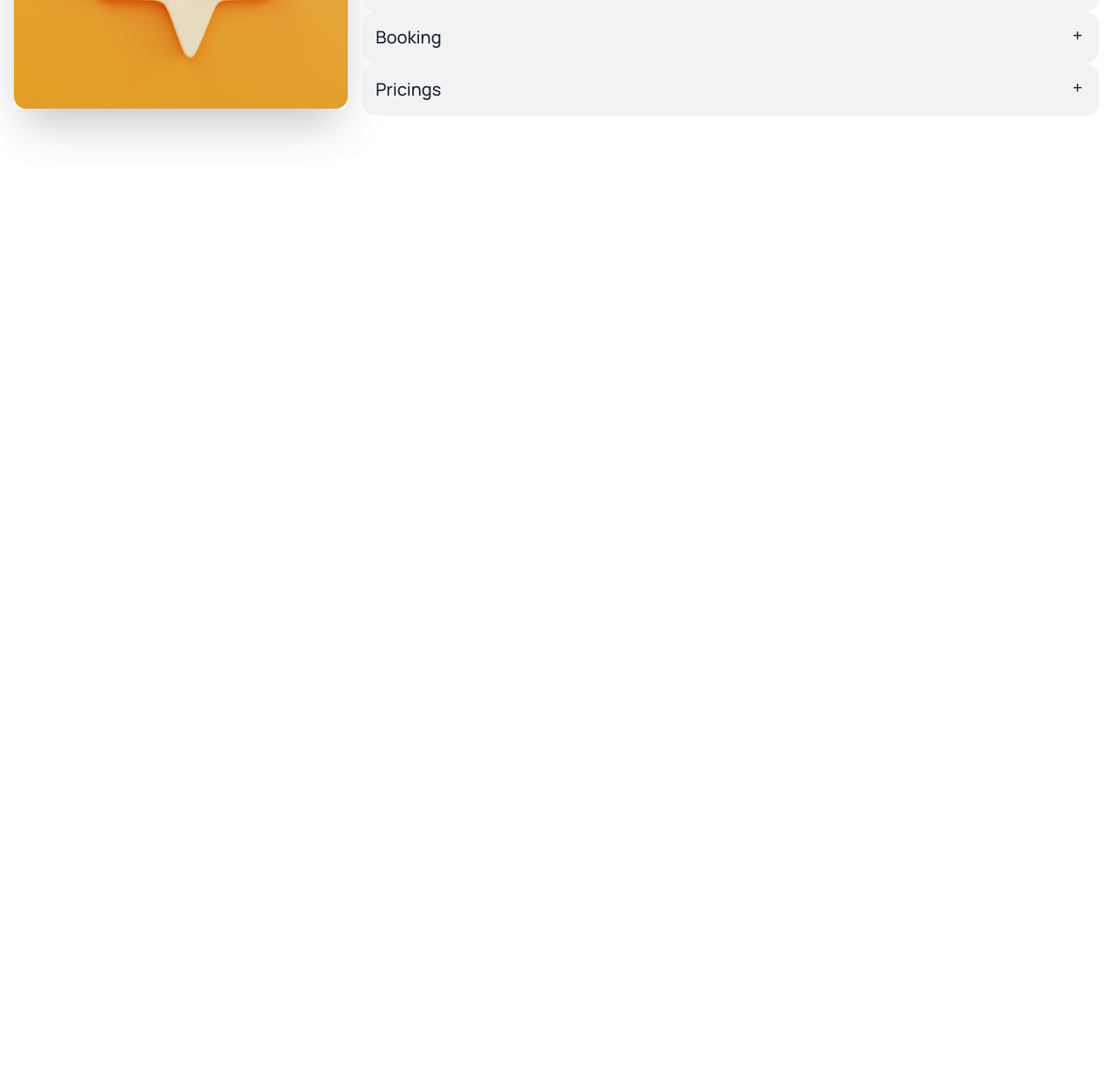
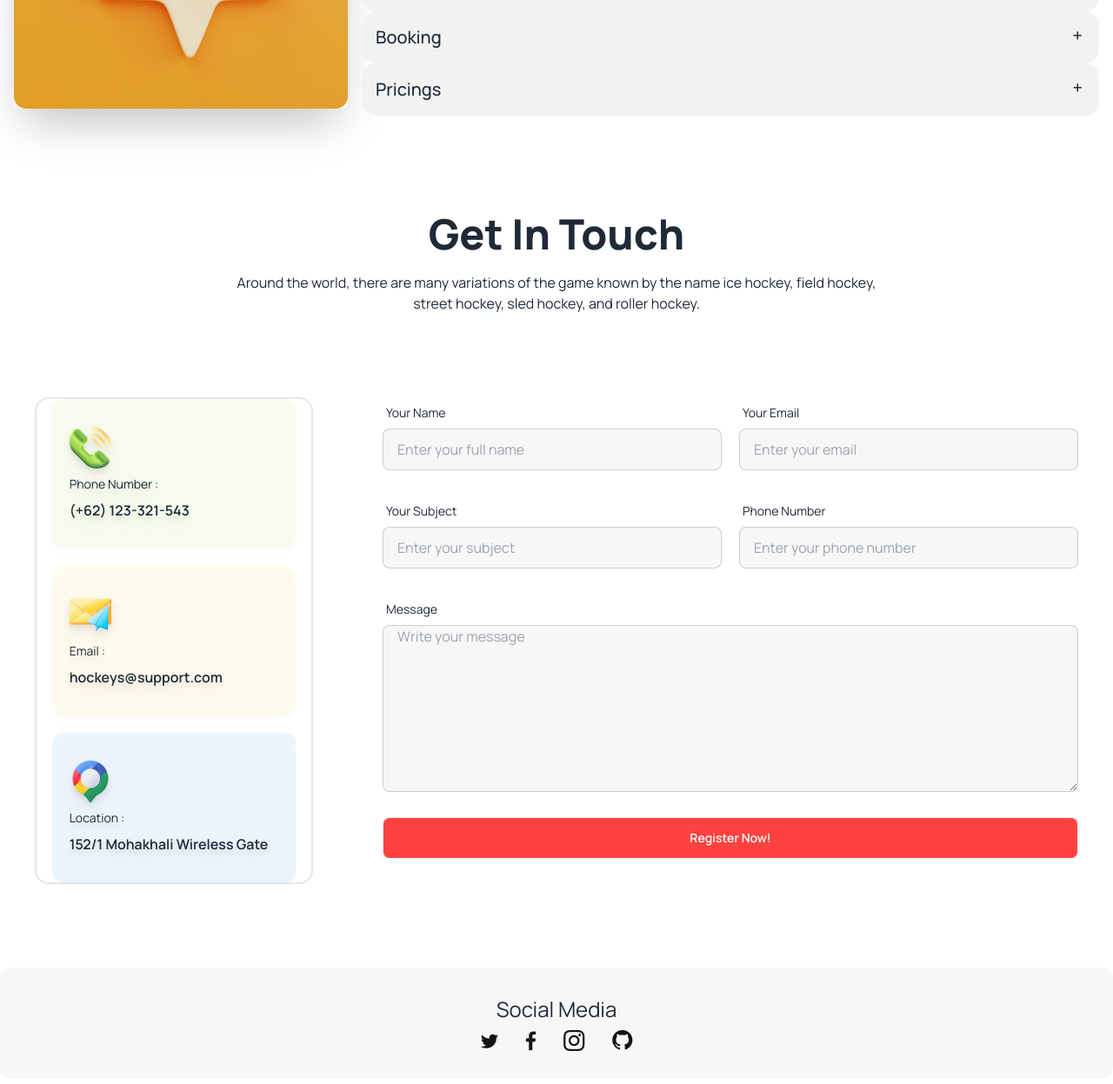
Before and after one commit to Muttaki11/hockey-club, a plain HTML site: page index.html in a window 1280 px wide. Shown: the part 4015-5262 px from the top of the page at 87% size. Before the commit the page ends 4260 px from the top, so only its background shows below. Drawn offline with nearby package versions, Linux system fonts and the light colour scheme.

Commit message:
get in touch done

```diff
--- a/index.html
+++ b/index.html
@@ -363,7 +363,6 @@
     <section class="my-24">
       <h2 class="text-center text-3xl lg:text-5xl font-extrabold mb-5">Clients Question</h2>
       <p class="text-center lg:mx-auto mb-12">The game has much importance in India as it has chosen it as its national game. Also, India has a <br> bright and big deep-rooted history related to sports.</p>
-
       <div>
         <div class="hero">
           <div class="hero-content flex-col lg:flex-row">
@@ -428,6 +427,81 @@
         </div>
       </div>
     </section>
+    <!-- get in touch -->
+    <section class="my-24">
+      <h2 class="text-center text-3xl lg:text-5xl font-extrabold mb-5">Get In Touch</h2>
+      <p class="text-center lg:mx-auto mb-12">Around the world, there are many variations of the game known by the name ice hockey, field hockey, <br> street hockey, sled hockey, and roller hockey.</p>
+      <div class=" my-24 m-10 grid grid-cols-1 lg:grid-cols-3 justify-around">
+        <div class="grid col-span-3 justify-center lg:col-span-1 gap-5 w-80 border-solid border-2 rounded-2xl  ">
+          <div class=" flex-col p-8 pl-5  rounded-xl space-y-2 drop-shadow-lg bg-[#BCED6D1A]">
+            <img src="./Images/Group 1.png" alt="g">
+            <h3 class="text-sm">Phone Number :</h3>
+            <p class="font-semibold">(+62) 123-321-543</p>
+          </div>
+          <div class=" flex-col p-8 pl-5 rounded-xl space-y-2 drop-shadow-lg bg-[#FDDD5F1A]">
+            <img src="./Images/Group 2.png" alt="g">
+            <h3 class="text-sm">Email :</h3>
+            <p class="font-semibold">hockeys@support.com</p>
+          </div>
+          <div class=" flex-col p-8 pl-5 space-y-2 rounded-xl drop-shadow-lg bg-[#629CF31A]">
+            <img src="./Images/Group 3.png" alt="g">
+            <h3 class="text-sm">Location :</h3>
+            <p class="font-semibold">152/1 Mohakhali Wireless Gate</p>
+          </div>
+        </div>
+        <div class="grid col-span-3 lg:col-span-2">
+          <div class="grid grid-cols-1 lg:grid-cols-2 gap-5">
+          <div class="card">
+            <div class="form-control">
+              <id class="label">
+                <span class="label-text">Your Name</span>
+              </id>
+              <input type="name" placeholder="Enter your full name" class="input input-bordered bg-btn-primary" required />
+            </div>
+      </div>
+        <div class="card">
+            <div class="form-control">
+              <id class="label">
+                <span class="label-text">Your Email</span>
+              </id>
+              <input type="email" placeholder="Enter your email" class="input input-bordered bg-btn-primary" required />
+            </div>
+      </div>
+          </div>
+      <div class="grid grid-cols-1 lg:grid-cols-2 gap-5">
+          <div class="card">
+            <div class="form-control">
+              <id class="label">
+                <span class="label-text">Your Subject</span>
+              </id>
+              <input type="subject" placeholder="Enter your subject" class="input input-bordered bg-[#13131808]" required />
+            </div>
+      </div>
+        <div class="card">
+          <div class="form-control">
+            <id class="label">
+              <span class="label-text">Phone Number</span>
+            </id>
+            <input type="Phone Number" placeholder="Enter your phone number" class="input input-bordered bg-btn-primary" required />
+            </div>
+        </div>
+      </div>
+          <div class="card">
+            <div class="form-control">
+              <id class="label">
+                <span class="label-text">Message</span>
+              </id>
+              <textarea type="message" placeholder="Write your message" class="input h-48 input-bordered bg-btn-primary" required></textarea>
+              </div>
+          </div>
+          <button class="btn text-white bg-primary">Register Now!</button>
+          </div>
+        </div>
+      <div class="text-center bg-[#13131808] py-8 rounded-xl">
+        <h3 class="text-2xl mb-2">Social Media</h3>
+        <img class="mx-auto" src="./Images/Social.png" alt="">
+      </div>
+    </section>
   </main>
   <footer>
 
```
